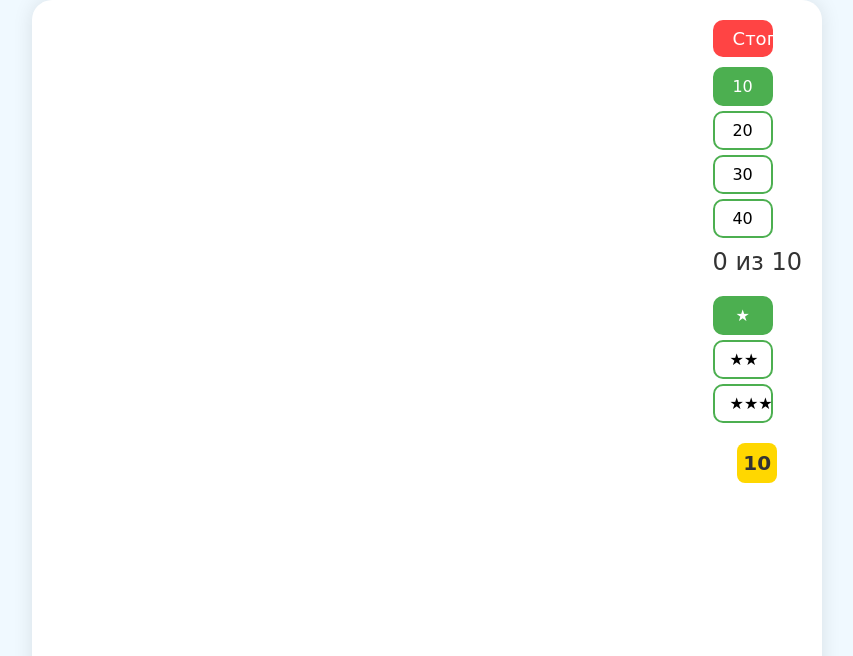
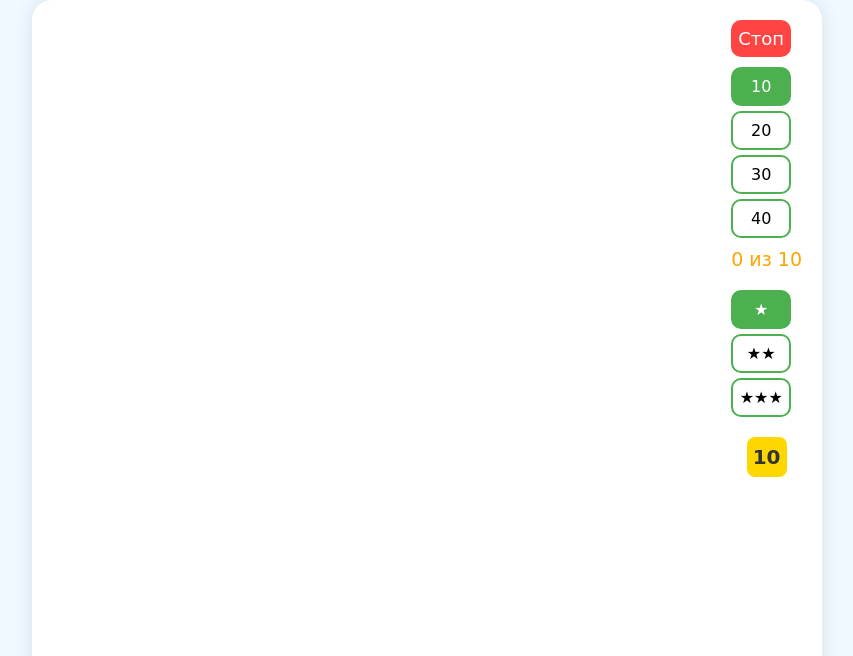
Before and after one commit to Sergey0408/ColorSquareChallenge, a Flask app: page / in a window 1280 px wide. Shown: the top 656 px of the page, without its empty margins (213-1066 px from the left). Run offline with Flask 3, Linux system fonts and the light colour scheme; some libraries are stand-ins or nearby versions.

Commit message:
Update game UI: Reduce square size, adjust score font and color, reposition squares, and add rounded corners.
Replit-Commit-Author: Agent
Replit-Commit-Session-Id: 8d33f3c9-8188-40c6-993a-fa1fc4f303a3
Replit-Commit-Screenshot-Url: https://storage.googleapis.com/screenshot-production-us-central1/c1c2e319-6578-4d99-b67d-fbaa1bb9f4a5/055a073c-f7dd-4c20-ab8c-426161b5caab.jpg

```diff
--- a/static/css/style.css
+++ b/static/css/style.css
@@ -41,7 +41,11 @@ body {
     cursor: pointer;
     font-family: inherit;
     transition: all 0.3s;
-    width: 60px; /* Уменьшено в 2 раза */
+    width: 60px;
+    text-align: center;
+    display: flex;
+    justify-content: center;
+    align-items: center;
 }
 
 .stop-btn:hover {
@@ -78,10 +82,14 @@ body {
 }
 
 .score {
-    font-size: 24px;
+    font-size: 19px; /* Уменьшено на 80% с 24px */
     color: #333;
     margin-bottom: 10px;
     text-align: center;
+}
+
+.score span {
+    color: #FFA500; /* Оранжевый цвет для цифр */
 }
 
 .speed-controls {
@@ -100,7 +108,11 @@ body {
     font-family: inherit;
     font-size: 16px;
     transition: all 0.3s;
-    width: 100%;
+    width: 60px;
+    text-align: center;
+    display: flex;
+    justify-content: center;
+    align-items: center;
 }
 
 .speed-btn:hover {
--- a/static/js/game.js
+++ b/static/js/game.js
@@ -33,10 +33,11 @@ class ColorSquaresGame {
         const containerWidth = container.clientWidth;
         const containerHeight = container.clientHeight;
 
-        this.canvas.width = containerWidth * 1.5; // Increased canvas width by 1.5 times
-        this.canvas.height = containerHeight * 1.5; // Increased canvas height by 1.5 times
+        this.canvas.width = containerWidth * 1.5;
+        this.canvas.height = containerHeight * 1.5;
 
-        this.squareSize = Math.min(this.canvas.width / 2, this.canvas.height / 4); // Increased square size by 2 times
+        // Уменьшаем размер квадратов на 80%
+        this.squareSize = Math.min(this.canvas.width / 2, this.canvas.height / 4) * 0.2;
     }
 
     setupEventListeners() {
@@ -131,21 +132,22 @@ class ColorSquaresGame {
             color2 = this.getRandomColor();
         } while (color2 === color1);
 
+        // Сдвигаем квадраты от кнопок (увеличиваем отступ слева)
         this.squares = {
             bottom: [
                 {
-                    x: this.canvas.width * 0.25 - this.squareSize / 2,
+                    x: this.canvas.width * 0.35 - this.squareSize / 2,
                     y: this.canvas.height - this.squareSize * 1.5,
                     color: color1
                 },
                 {
-                    x: this.canvas.width * 0.75 - this.squareSize / 2,
+                    x: this.canvas.width * 0.85 - this.squareSize / 2,
                     y: this.canvas.height - this.squareSize * 1.5,
                     color: color2
                 }
             ],
             falling: {
-                x: this.canvas.width / 2 - this.squareSize / 2,
+                x: this.canvas.width * 0.6 - this.squareSize / 2,
                 y: 0,
                 color: Math.random() < 0.5 ? color1 : color2
             }
@@ -158,28 +160,30 @@ class ColorSquaresGame {
         if (this.gameActive && this.squares) {
             if (this.squares.bottom) {
                 this.squares.bottom.forEach(square => {
+                    // Добавляем закругление углов
+                    this.ctx.beginPath();
+                    this.ctx.roundRect(square.x, square.y, this.squareSize, this.squareSize, 10);
                     this.ctx.fillStyle = square.color;
-                    this.ctx.fillRect(square.x, square.y, this.squareSize, this.squareSize);
+                    this.ctx.fill();
                     this.ctx.strokeStyle = '#000';
-                    this.ctx.strokeRect(square.x, square.y, this.squareSize, this.squareSize);
+                    this.ctx.stroke();
                 });
             }
 
             if (this.squares.falling) {
-                this.ctx.fillStyle = this.squares.falling.color;
-                this.ctx.fillRect(
+                // Добавляем закругление углов для падающего квадрата
+                this.ctx.beginPath();
+                this.ctx.roundRect(
                     this.squares.falling.x,
                     this.squares.falling.y,
                     this.squareSize,
-                    this.squareSize
+                    this.squareSize,
+                    10
                 );
+                this.ctx.fillStyle = this.squares.falling.color;
+                this.ctx.fill();
                 this.ctx.strokeStyle = '#000';
-                this.ctx.strokeRect(
-                    this.squares.falling.x,
-                    this.squares.falling.y,
-                    this.squareSize,
-                    this.squareSize
-                );
+                this.ctx.stroke();
             }
         }
     }
```
